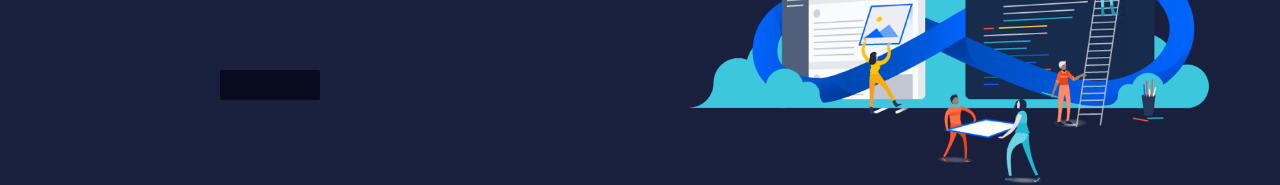
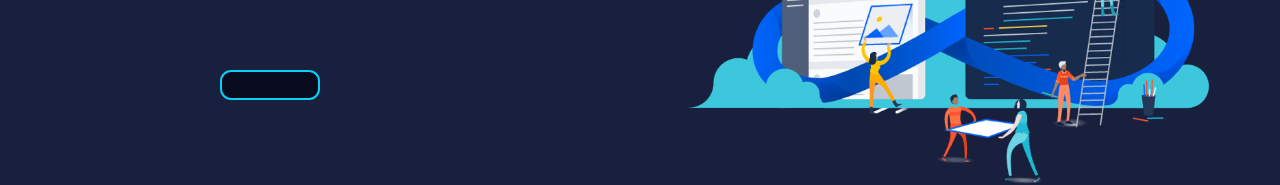
Before and after one commit to RSLUP/2021g1r3, a React (Create React App) app: page / in a window 1280 px wide. Shown: the part 269-454 px from the top of the page. Built offline with nearby package versions, Linux system fonts and the light colour scheme.

Commit message:
Update Button.css

```diff
--- a/src/Components/Button.css
+++ b/src/Components/Button.css
@@ -1,23 +1,33 @@
 :root{
-    --primary:#6962;
+    --primary:#080A1E;
 }
 
 .btn{
     padding:8px 20px;
-    border-radius: 2px;
-    outline: none;
-    border: none;
+    border-radius: 11px;
+    border-color: #07D0F4;
+    background-color:#080A1E ;
     cursor: pointer;
+    color: #07D0F4;
+    box-sizing: border-box;
+    border:2px solid #07D0F4;
 }
 
+.btn:hover{
+    opacity: 0.6;
+    transition: all 0.3s ease-out;
+}
+
+
+/*
 .btn--primary{
-    background-color: transparent;
-    color: #242424;
-    border: 1px solid var(--primary);
+    background-color:#080A1E ;
+    color: #fff;
+    border: 1px solid #080A1E;
 }
 
 .btn--outline{
-    background-color: #6962;
+    background-color: #080A1E;
     color: #fff;
     padding: 8px 20px;
     border: 1px solid var(--primary);
@@ -40,3 +50,13 @@
     transition: all 0.3s ease-out;
 
 }
+
+.button {
+    border-width: 1;
+    border-radius: 11;
+    padding: 5;
+    padding-top: 40;
+    border-color: '#07D0F4';
+    background-color : '#080A1E';
+    color: '#07D0F4';
+}*/
```
